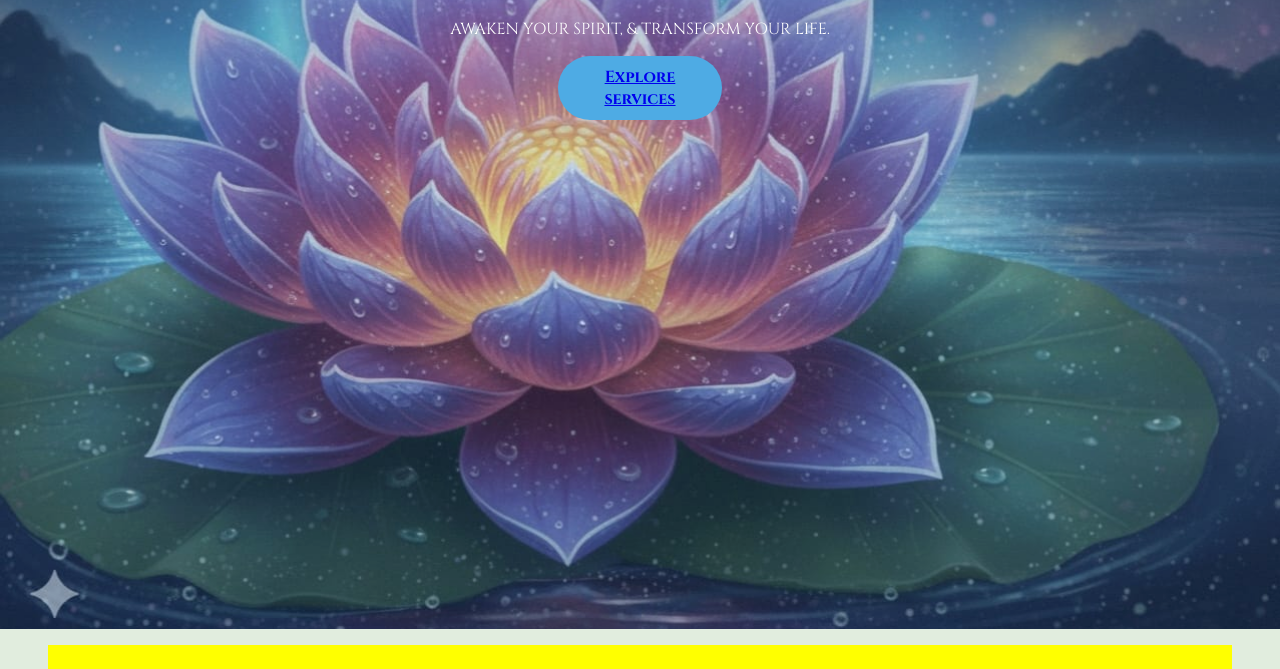
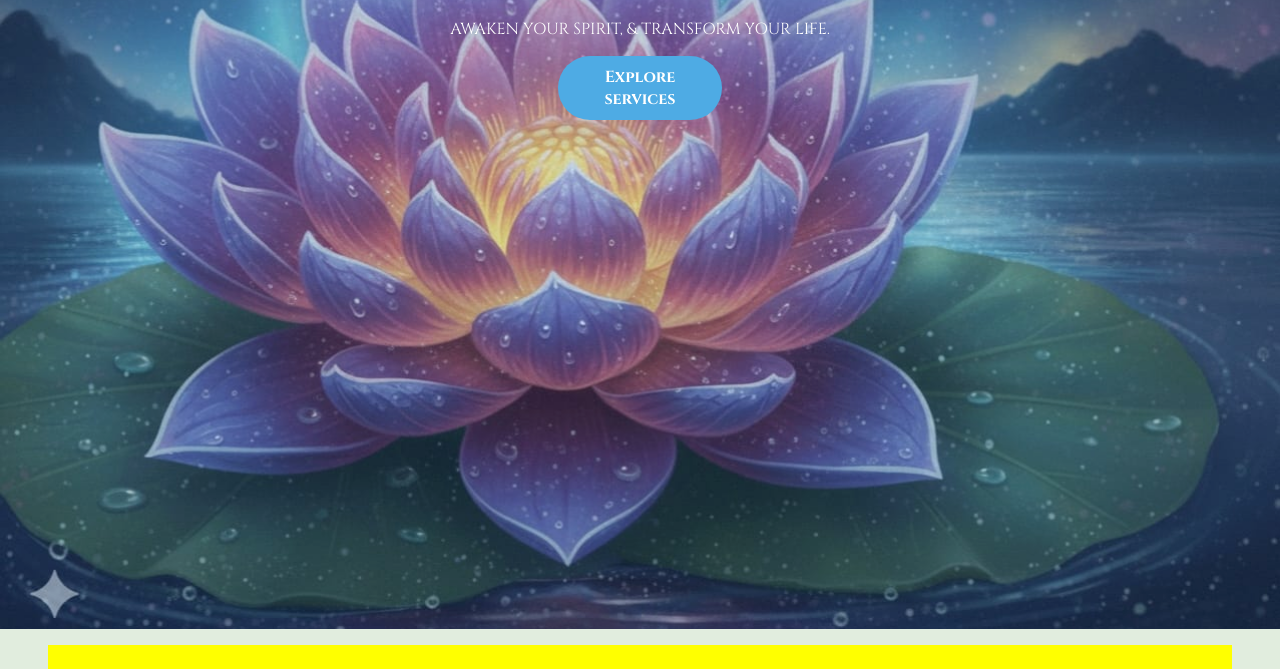
Before and after one commit to Majiya002/sweet-medine-website, a plain HTML site: page index.html in a window 1280 px wide. Shown: the part 131-800 px from the top of the page. Drawn offline with Linux system fonts and the light colour scheme.

Commit message:
Update landing.css
adding the landing button anchor css

```diff
--- a/styles.css/landing.css
+++ b/styles.css/landing.css
@@ -28,6 +28,10 @@
     margin: 0 auto;
     background-color: rgb(78, 171, 228);
     font-weight: bold;
+}
+.landing-button a{
+    text-decoration: none;
+    color: white;
 }
 
 .landing-img-con{
@@ -75,4 +79,5 @@
     .landing-header{
         padding-top: 2%;
     }
+
 }
```
